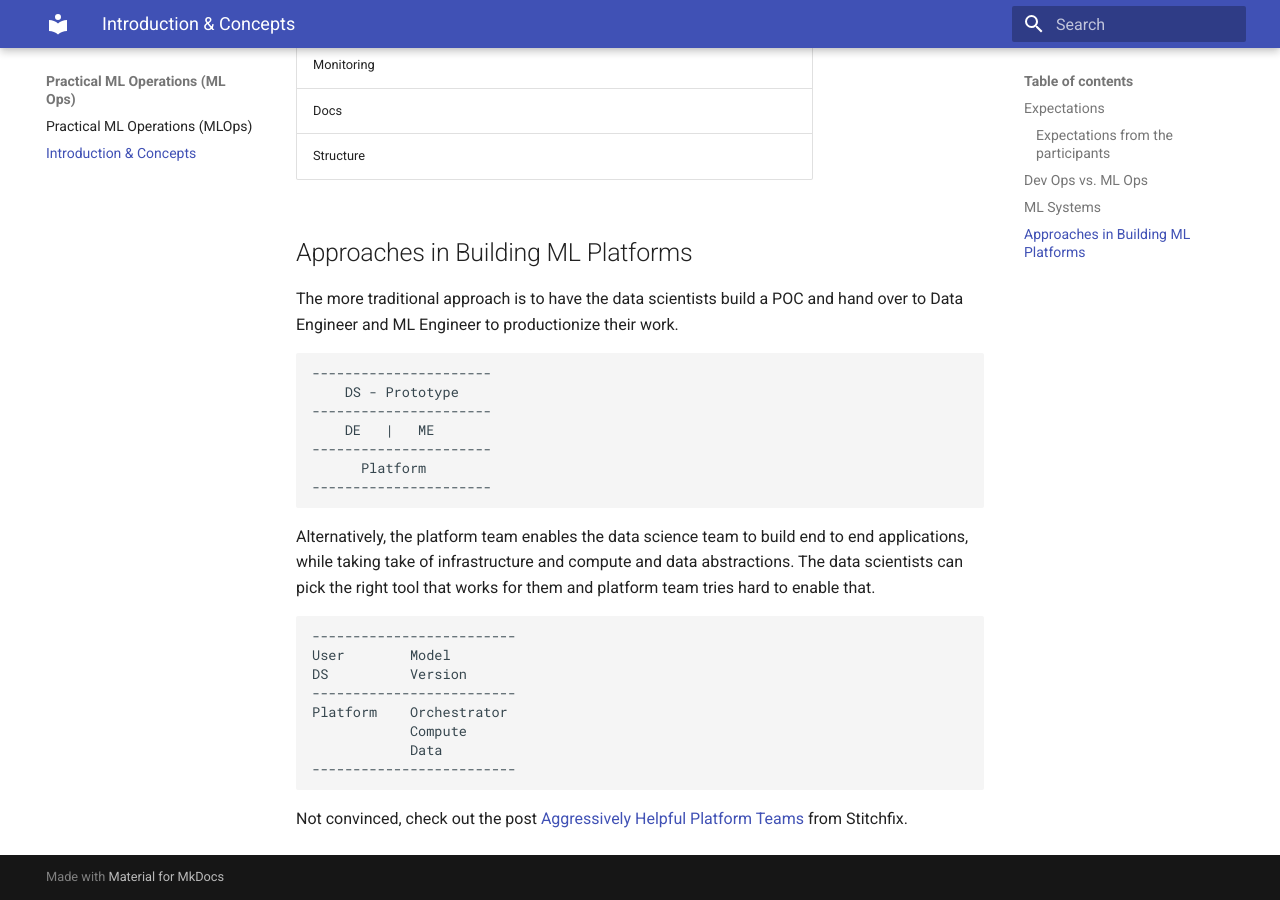
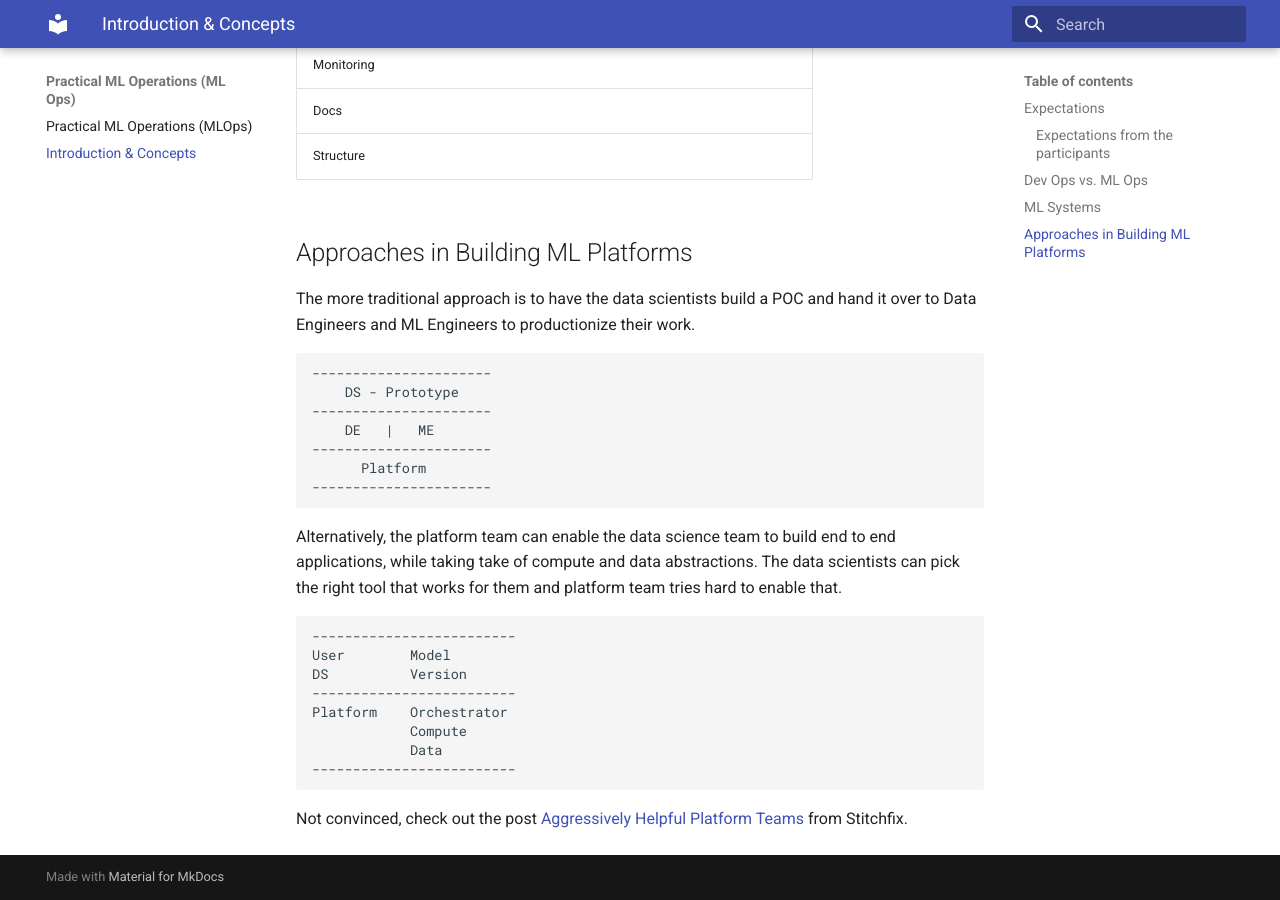
Before and after one commit to amitkaps/mlops, an MkDocs documentation site: the page built from docs/introduction-concepts.md, in a window 1280 px wide and 900 px high, scrolled down 1821 px. Built offline with MkDocs 1.6.1 and Material for MkDocs 9.7.7, drawn with Linux system fonts in a browser that asks for light colours.

Commit message:
docs: copy edits

````diff
--- a/docs/introduction-concepts.md
+++ b/docs/introduction-concepts.md
@@ -51,7 +51,7 @@
 
 ## Approaches in Building ML Platforms
 
-The more traditional approach is to have the data scientists build a POC and hand over to Data Engineer and ML Engineer to productionize their work.
+The more traditional approach is to have the data scientists build a POC and hand it over to Data Engineers and ML Engineers to productionize their work.
 
 ```
 ----------------------
@@ -63,7 +63,7 @@ The more traditional approach is to have the data scientists build a POC and han
 ----------------------
 ```
 
-Alternatively, the platform team enables the data science team to build end to end applications, while taking take of infrastructure and compute and data abstractions. The data scientists can pick the right tool that works for them and platform team tries hard to enable that.
+Alternatively, the platform team can enable the data science team to build end to end applications, while taking take of compute and data abstractions. The data scientists can pick the right tool that works for them and platform team tries hard to enable that.
 
 ```
 -------------------------
````
